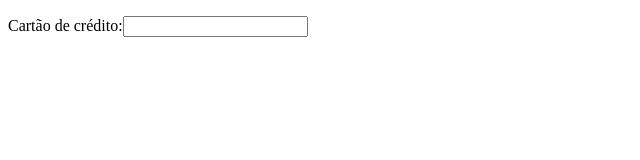
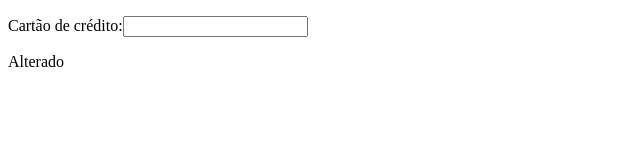
Before and after one commit to professorthiagoxavier/aula1-2024, a plain HTML site: page cartao.html in a window 1280 px wide. Shown: the full height of the page, 0-640 px from the left. Drawn offline with Linux system fonts and the light colour scheme.

```diff
--- a/cartao.html
+++ b/cartao.html
@@ -8,6 +8,6 @@
 <body>
 
     <p>Cartão de crédito:<input type="text" > </p>
-
+    Alterado
 </body>
 </html>
```
